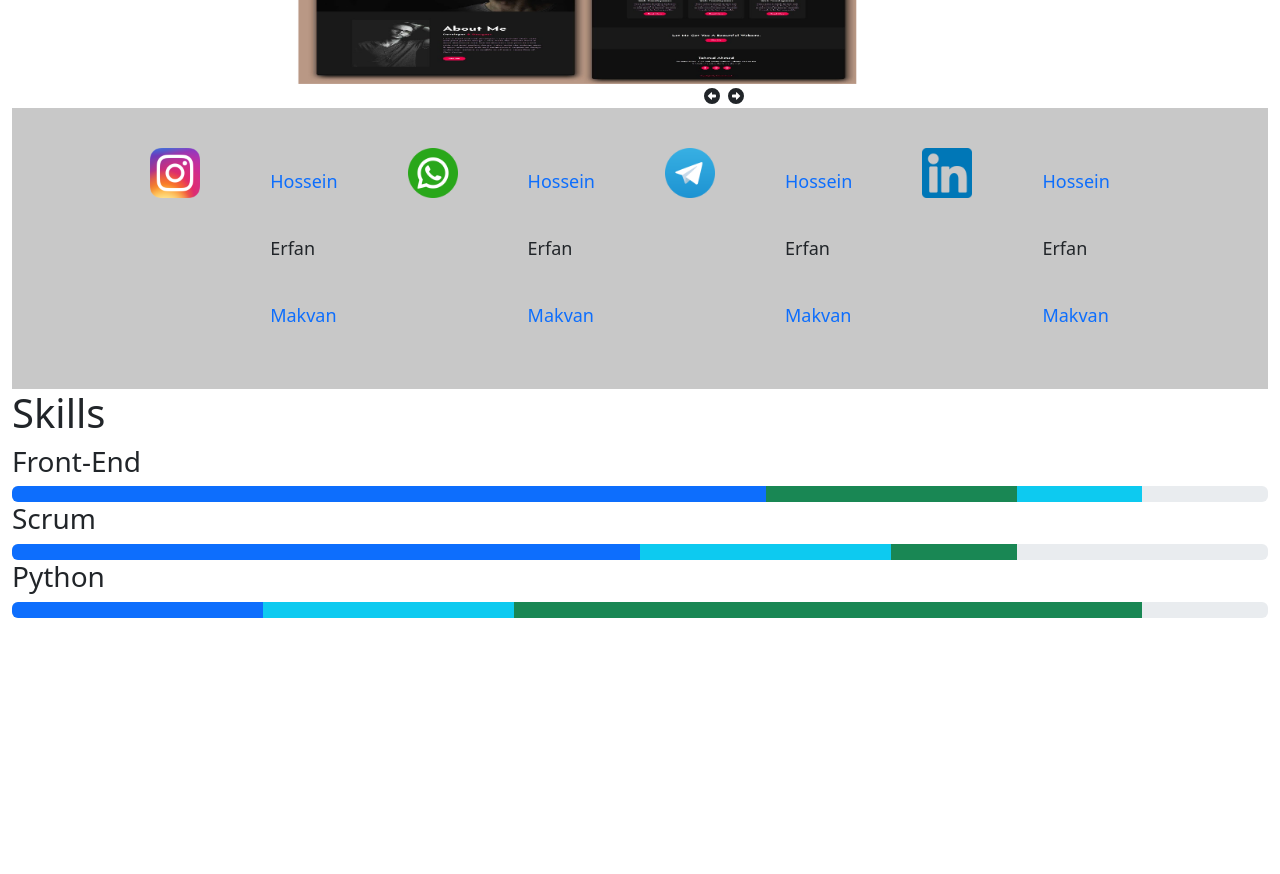
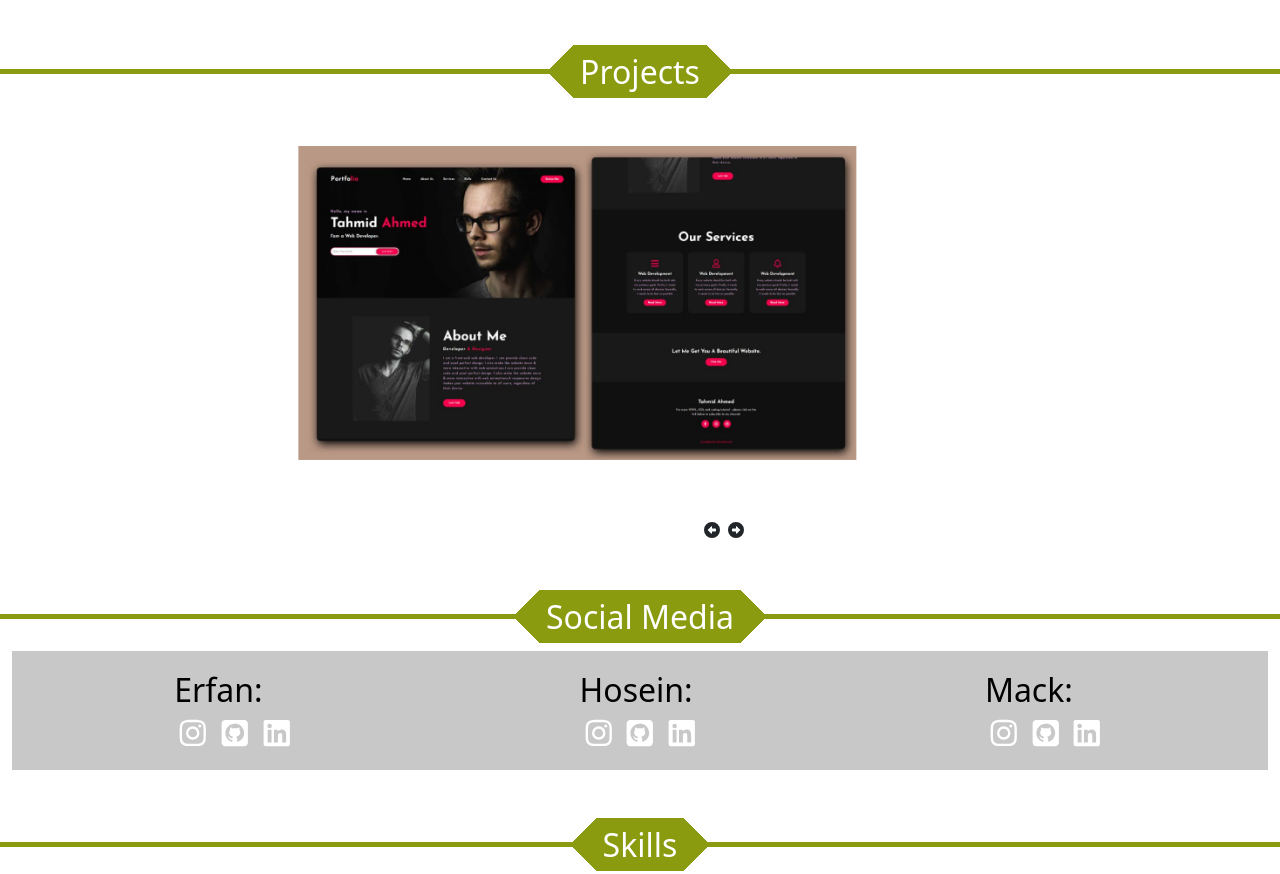
Before and after one commit to TheRipper83/Avans-, a plain HTML site: page index.html in a window 1280 px wide. Shown: the part 592-1466 px from the top of the page. Before the commit the page ends 1210 px from the top, so only its background shows below. Drawn offline with Linux system fonts and the light colour scheme.

Commit message:
add divider and fix something

```diff
--- a/css/styles.css
+++ b/css/styles.css
@@ -2,19 +2,13 @@ body{
   text-align:center;
   background-color: lightblue
 }
-img{
-  height:140px;
-  width:140px;
-}
+
 a {
   text-decoration: none !important;
   impo
 }
 .darkH1{
   color: #1abc9c
-}
-.mode {
-  float:right;
 }
 .change {
       cursor: pointer;
@@ -37,6 +31,34 @@ nav a:hover {
     background-color: #ddd;
     color: black;
 }
+.fancy {
+  --b: 6px;   /* control the border thickness */
+  --w: 80px;  /* control the width of the line*/
+  --g: 15px;  /* control the gap */
+  --c: #0B486B;
+  width: fit-content;
+  padding: 0 1em;
+  line-height: 1.6em;
+  border: 1px solid;
+  color: #fff;
+  background:
+    conic-gradient(from 45deg at left ,var(--c) 25%,#0000 0) 0,
+    conic-gradient(from -135deg at right,var(--c) 25%,#0000 0) 100%;
+  background-size: 51% 100%;
+  background-origin: border-box;
+  background-repeat: no-repeat;
+  border-image:
+     linear-gradient(
+       #0000      calc(50% - var(--b)/2),
+       var(--c) 0 calc(50% + var(--b)/2),
+       #0000    0)
+    1/0 var(--w)/calc(var(--w) + var(--g));
+  margin-inline: auto;
+  --w: 50vw;
+  --c: #8A9B0F;
+  --b:4px;
+  --g:-5px
+}
 section.introduce {
   display: flex;
   padding: 0 30px;
@@ -55,41 +77,43 @@ section.introduce h2 {
 section.introduce h3 {
   font-size: 20px;
 }
-.med{
-    display: flex;
-    flex-direction: column;
-}
+
 .media{
     display: flex;
-    gap: 50px;
-    justify-content: center;
+    justify-content: space-around;
     background-color: #aaaaaaa5;
-    width: 100%;
     padding: 20px;
 }
 .mediaDark{
     display: flex;
-    gap: 100px;
-    justify-content: center;
+    justify-content: space-around;
     background-color: #1F1B24;
-    width: 100%;
     padding: 20px;
 }
-.media a:hover {
-    background-color: #ddd;
-    color: black;
+.media .socialeachone {
+
 }
-.mediaDark a:hover {
-    background-color: #121212;
-    color: black;
+.media .socialeachone h2 {
+  color: black;
 }
-.media img{
-  width: 50px;
-  height: 50px;
+.media .socialeachone svg {
+  font-size: 30px;
+  color: white;
 }
-.mediaDark img{
-  width: 50px;
-  height: 50px;
+.media .socialeachone svg:hover {
+  font-size: 30px;
+  color: black;
+}
+.mediaDark .socialeachone h2 {
+  color: black;
+}
+.mediaDark .socialeachone svg {
+  font-size: 30px;
+  color: white;
+}
+.mediaDark .socialeachone svg:hover {
+  font-size: 30px;
+  color: black;
 }
 .skill{
   display: flex;
--- a/index.html
+++ b/index.html
@@ -66,13 +66,11 @@
               <a class="nav-link" href="#contact">Contact</a>
             </li>
           </ul>
-
         </div>
       </div>
     </nav>
-    <section class="title">
-    </section>
-    <section id="about" class="introduce mt-5">
+    <h2 id="about" class="fancy mt-5">About Us</h2>
+    <section class="introduce mt-5">
         <div class="introduceTeam col-xxl-4">
             <a href="#">
                 <img src="/images/erfan.png" alt="">
@@ -101,8 +99,8 @@
                 </p>
             </a>
         </div>
-
     </section>
+    <h2 id="about" class="fancy mt-5">Projects</h2>
     <section class="container mt-5">
         <div >
             <div id="companyCarousel" class="carousel slide" data-bs-ride="carousel">
@@ -140,40 +138,31 @@
                 <span class="carousel-control-prev-icon" aria-hidden="true"></span>
                 <span class="visually-hidden">Previous</span>
               </button>
-
             </div>
           </div>
     </section>
-    <section style="padding: 40px;" id="social" class="media">
-        <img  src="/images/insta.webp" alt="insta">
-        <div class="med">
-            <a style="padding: 20px; font-size: large;" href="https://www.instagram.com/hossein_tayebi1383?igsh=MTN3YnprMTM5MjIyeA%3D%3D&utm_source=qr">Hossein</a>
-            <a style="padding: 20px;font-size: large;">Erfan</a>
-            <a style="padding: 20px;font-size: large;" href="https://www.instagram.com/makvan___mst?igsh=aGxmdmVtZDd3YW9t&utm_source=qr">Makvan</a>
-        </div>
-        <img  src="images/whatsapp.png" alt="whatsapp">
-        <div class="med">
-            <a style="padding: 20px; font-size: large;"  href="https://wa.me/qr/JZP2NLYTKXZFO1">Hossein</a>
-            <a style="padding: 20px; font-size: large;" >Erfan</a>
-            <a style="padding: 20px; font-size: large;"  href="https://wa.me/qr/5VSHSFHTZ676I1">Makvan</a>
-        </div>
-        <img  src="/images/tele.webp" alt="tele">
-        <div class="med">
-            <a style="padding: 20px; font-size: large;"  href="https://t.me/TheRipperT">Hossein</a>
-            <a style="padding: 20px; font-size: large;" >Erfan</a>
-            <a style="padding: 20px; font-size: large;"  href="https://t.me/MAKVANMSTT">Makvan</a>
-        </div>
-        <img  src="images/lin.png" alt="lin">
-        <div class="med">
-            <a style="padding: 20px; font-size: large;"  href="https://www.linkedin.com/in/hossein-tayebi-466a28244?utm_source=share&utm_campaign=share_via&utm_content=profile&utm_medium=ios_app">Hossein</a>
-            <a style="padding: 20px; font-size: large;" >Erfan</a>
-            <a style="padding: 20px; font-size: large;"  href="https://www.linkedin.com/in/makvan-mostafavi-b591a12b1?utm_source=share&utm_campaign=share_via&utm_content=profile&utm_medium=ios_app">Makvan</a>
-        </div>
-
+    <h2 id="about" class="fancy mt-5">Social Media</h2>
+    <section id="social" class="media">
+      <div class="socialeachone">
+        <h2>Erfan: </h2>
+        <a href="#"><i class="fa-brands fa-instagram"></i></a>
+        <a href="#"><i class="fa-brands fa-square-github"></i></a>
+        <a href="#"><i class="fa-brands fa-linkedin"></i></a>
+      </div>
+      <div class="socialeachone">
+        <h2>Hosein: </h2>
+        <a href="#"><i class="fa-brands fa-instagram"></i></a>
+        <a href="#"><i class="fa-brands fa-square-github"></i></a>
+        <a href="#"><i class="fa-brands fa-linkedin"></i></a>
+      </div>
+      <div class="socialeachone">
+        <h2>Mack: </h2>
+        <a href="#"><i class="fa-brands fa-instagram"></i></a>
+        <a href="#"><i class="fa-brands fa-square-github"></i></a>
+        <a href="#"><i class="fa-brands fa-linkedin"></i></a>
+      </div>
     </section>
-    <h1>
-      Skills
-    </h1>
+    <h2 id="about" class="fancy mt-5">Skills</h2>
     <section>
       <div>
         <h3>Front-End</h3>
```
